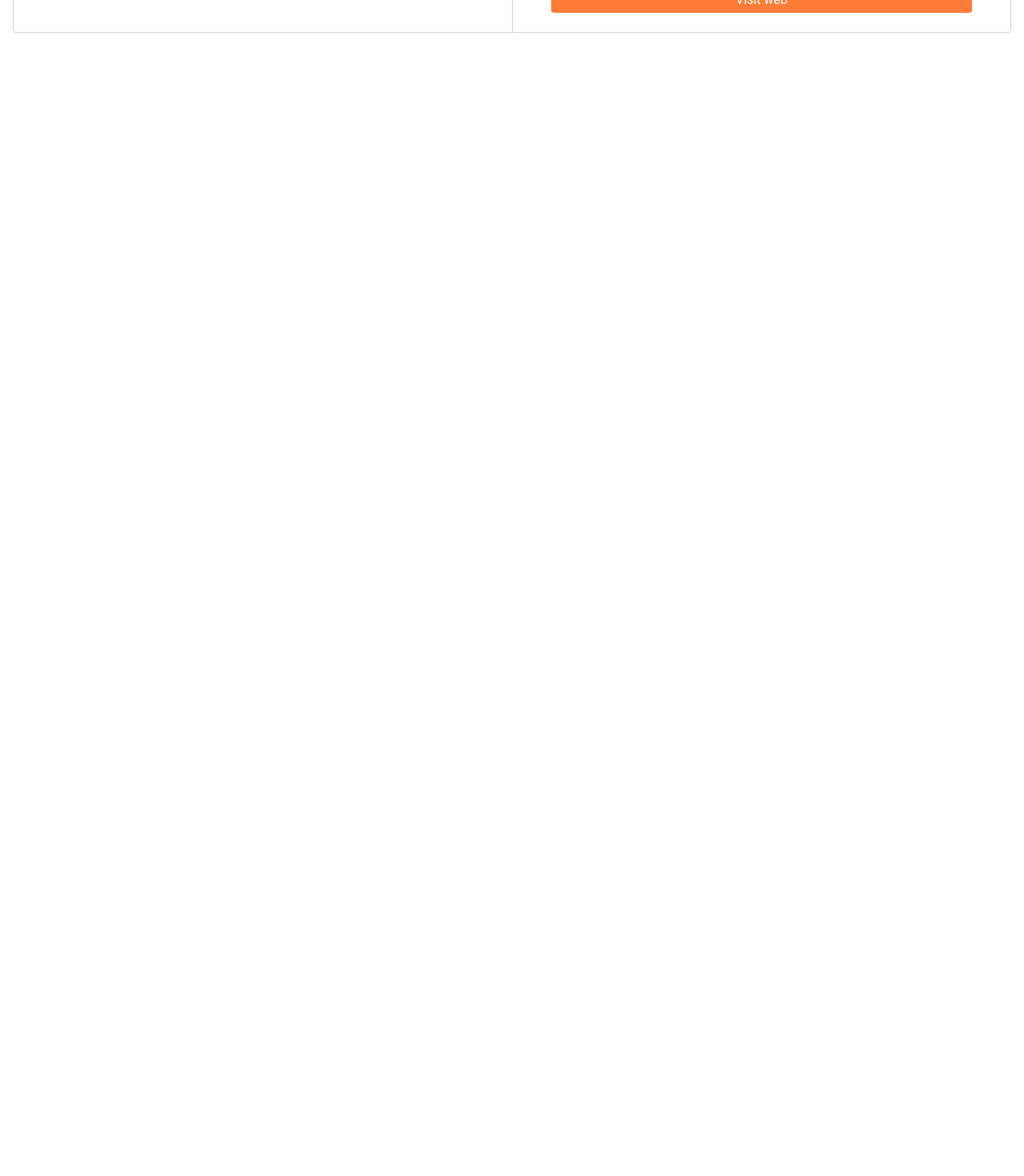
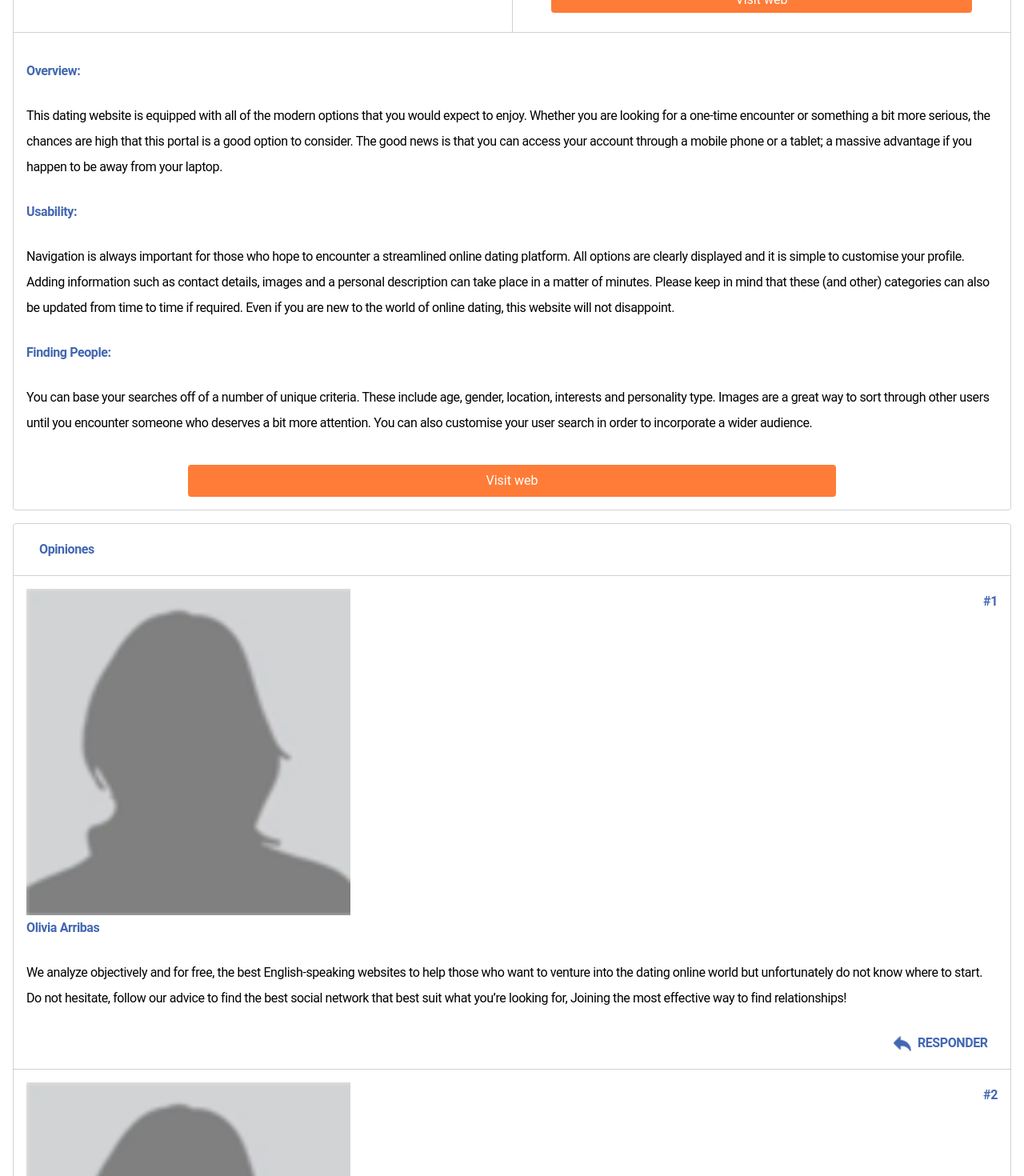
Before and after one commit to jhmandal/flirting-fe-rebuild, a Vue app: page / in a window 1280 px wide. Shown: the part 1240-2710 px from the top of the page at 80% size. Before the commit the page ends 1281 px from the top, so only its background shows below. Built offline with nearby package versions, Linux system fonts and the light colour scheme.

Commit message:
MobileDesign 90%

```diff
--- a/src/components/views/Singular.vue
+++ b/src/components/views/Singular.vue
@@ -52,7 +52,7 @@
     </div>
     <div class="w-full mt-8 px-4 bg-white">
       <div
-        class="container border border-solid rounded border-flgray-normal box-border"
+        class="container border border-solid rounded border-flgray-normal box-border mb-4"
       >
         <div class="site-logo bg-flblue-light py-4">
           <img
@@ -146,6 +146,171 @@
             </li>
           </ul>
         </div>
+        <div class="desc border-t border-flgray-normal p-4">
+          <div>
+            <h3
+              class="text-flblue-light font-bold text-base leading-loose tracking-tight lg:mt-4"
+            >
+              Overview:
+            </h3>
+            <br />
+            <p
+              class="text-black text-base font-normal leading-loose tracking-tight"
+            >
+              This dating website is equipped with all of the modern options
+              that you would expect to enjoy. Whether you are looking for a
+              one-time encounter or something a bit more serious, the chances
+              are high that this portal is a good option to consider. The good
+              news is that you can access your account through a mobile phone or
+              a tablet; a massive advantage if you happen to be away from your
+              laptop.
+            </p>
+            <br />
+            <h3
+              class="text-flblue-light font-bold text-base leading-loose tracking-tight"
+            >
+              Usability:
+            </h3>
+            <br />
+            <p
+              class="text-black text-base font-normal leading-loose tracking-tight"
+            >
+              Navigation is always important for those who hope to encounter a
+              streamlined online dating platform. All options are clearly
+              displayed and it is simple to customise your profile. Adding
+              information such as contact details, images and a personal
+              description can take place in a matter of minutes. Please keep in
+              mind that these (and other) categories can also be updated from
+              time to time if required. Even if you are new to the world of
+              online dating, this website will not disappoint.
+            </p>
+            <br />
+            <h3
+              class="text-flblue-light font-bold text-base leading-loose tracking-tight"
+            >
+              Finding People:
+            </h3>
+            <br />
+            <p
+              class="text-black text-base font-normal leading-loose tracking-tight"
+            >
+              You can base your searches off of a number of unique criteria.
+              These include age, gender, location, interests and personality
+              type. Images are a great way to sort through other users until you
+              encounter someone who deserves a bit more attention. You can also
+              customise your user search in order to incorporate a wider
+              audience.
+            </p>
+            <br />
+            <a
+              class="block w-2/3 mx-auto rounded bg-florange-normal text-white text-center py-2 mt-3"
+              href="#"
+              >Visit web</a
+            >
+          </div>
+        </div>
+      </div>
+      <div
+        class="container border border-solid rounded border-flgray-normal box-border"
+      >
+        <div
+          class="py-5 px-8 border-b border-solid border-flgray-normal box-border"
+        >
+          <h3 class="text-flblue-light font-bold text-base tracking-tight">
+            Opiniones
+          </h3>
+        </div>
+        <ul>
+          <li class="border-b border-solid border-flgray-normal box-border">
+            <div class="p-4 clearfix">
+              <span class="float-right text-flblue-light font-bold text-base leading-loose tracking-tight">#1</span>
+              <img
+                class="w-1/3"
+                src="../../assets/images/profile-pic.png"
+                alt="profile-pic"
+              />
+              <h3
+                class="text-flblue-light font-bold text-base leading-loose tracking-tight"
+              >
+                Olivia Arribas
+              </h3>
+              <br />
+              <p
+                class="text-black text-base font-normal leading-loose tracking-tight"
+              >
+                We analyze objectively and for free, the best English-speaking
+                websites to help those who want to venture into the dating
+                online world but unfortunately do not know where to start.<br />
+                Do not hesitate, follow our advice to find the best social
+                network that best suit what you’re looking for, Joining the most
+                effective way to find relationships!
+              </p>
+              <br />
+              <a
+                class="inline-block text-flblue-light font-bold text-base leading-loose tracking-tight uppercase float-right"
+                href="#"
+                ><img
+                  class="inline-block w-2/12"
+                  src="../../assets/images/blue-arrow-left.png"
+                  alt="blue-arrow-left"
+                />
+                <span class="inline-block ml-2">responder</span></a
+              >
+            </div>
+          </li>
+          <li class="border-b border-solid border-flgray-normal box-border">
+            <div class="p-4 clearfix">
+              <span class="float-right text-flblue-light font-bold text-base leading-loose tracking-tight">#2</span>
+              <img
+                class="w-1/3"
+                src="../../assets/images/profile-pic.png"
+                alt="profile-pic"
+              />
+              <h3
+                class="text-flblue-light font-bold text-base leading-loose tracking-tight"
+              >
+                Olivia Arribas
+              </h3>
+              <br />
+              <p
+                class="text-black text-base font-normal leading-loose tracking-tight"
+              >
+                We analyze objectively and for free, the best English-speaking
+                websites to help those who want to venture into the dating
+                online world but unfortunately do not know where to start.<br />
+                Do not hesitate, follow our advice to find the best social
+                network that best suit what you’re looking for, Joining the most
+                effective way to find relationships!
+              </p>
+              <br />
+              <a
+                class="inline-block text-flblue-light font-bold text-base leading-loose tracking-tight uppercase float-right"
+                href="#"
+                ><img
+                  class="inline-block w-2/12"
+                  src="../../assets/images/blue-arrow-left.png"
+                  alt="blue-arrow-left"
+                />
+                <span class="inline-block ml-2">responder</span></a
+              >
+            </div>
+          </li>
+        </ul>
+        <div></div>
+      </div>
+    </div>
+    <div class="w-full box-border">
+      <div class="footer grid grid-cols-2 bg-flblue-light text-center py-4">
+        <a
+          class="inline-block text-white text-base tracking-tight font-bold lg:text-right lg:pr-10"
+          href="#"
+          >Contact</a
+        >
+        <a
+          class="inline-block text-white text-base tracking-tight font-bold lg:text-left lg:pl-10"
+          href="#"
+          >Terms</a
+        >
       </div>
     </div>
   </div>
```
Also changed, not shown: src/assets/images/blue-arrow-left.png (added), src/assets/images/profile-pic.png (added).
